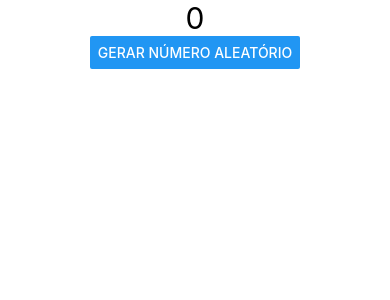
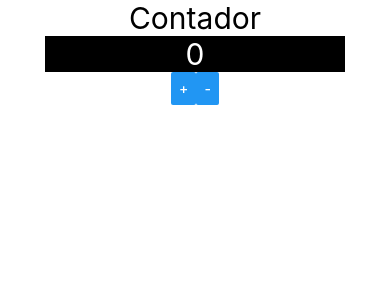
Before and after one commit to rafaelnmelo/reactNativeExercicios, a React Native app: screen / in a window 390 px wide. Shown: the top 300 px of the page. Built offline with nearby package versions, Linux system fonts and the light colour scheme.

Commit message:
Atualizando contador com comunicação direta e indireta

```diff
--- a/src/App.js
+++ b/src/App.js
@@ -8,12 +8,14 @@
 // import Botao from './components/Botao'
 // import Contador from './components/Contador'
 // import Pai from "./components/direta/Pai"
-import Pai from "./components/indireta/Pai"
+// import Pai from "./components/indireta/Pai"
+import ContadorV2 from "./components/contador/ContadorV2"
 
 export default () => (
     <SafeAreaView style={style.App}>
+        <ContadorV2 />
+        {/* <Botao />
         <Pai/>
-        {/* <Botao />
         <Pai />
         <Contador inicial={100} passo={7}/>
         <Contador />
--- /dev/null
+++ b/src/components/contador/ContadorBotoes.js
@@ -0,0 +1,17 @@
+import React from 'react'
+import { Button, SafeAreaView, StyleSheet } from 'react-native'
+
+export default props => {
+    return (
+        <SafeAreaView style={style.Botoes}>
+            <Button title='+' onPress={props.increment}/>
+            <Button title='-' onPress={props.decrement}/>
+        </SafeAreaView>
+    )
+}
+
+const style = StyleSheet.create({
+    Botoes: {
+        flexDirection: 'row',
+    }
+})
--- /dev/null
+++ b/src/components/contador/ContadorDisplay.js
@@ -0,0 +1,24 @@
+import React from 'react'
+import { SafeAreaView, StyleSheet, Text } from 'react-native'
+import Estilo from '../estilo'
+
+export default props => {
+    return (
+        <SafeAreaView style={style.Display} >
+            <Text style={[Estilo.fonteGrande, style.DisplayText]}>
+                {props.num}
+            </Text>
+        </SafeAreaView>
+    )
+}
+
+const style = StyleSheet.create({
+    Display: {
+        backgroundColor: '#000',
+        padding: 20,
+        width: 300
+    },
+    DisplayText: {
+        color: '#FFF'
+    }
+})
--- /dev/null
+++ b/src/components/contador/ContadorV2.js
@@ -0,0 +1,21 @@
+import React, { useState } from 'react'
+import { Text } from 'react-native'
+import Estilo from '../estilo'
+import ContadorDisplay from './ContadorDisplay'
+import ContadorBotoes from './ContadorBotoes'
+
+export default props => {
+    const [num, setNum] = useState(0)
+    const increment = () => setNum(num + 1)
+    const decrement = () => setNum(num - 1)
+
+    return (
+        <>
+            <Text style={Estilo.fonteGrande}>
+                Contador
+            </Text>
+            <ContadorDisplay num={num} />
+            <ContadorBotoes increment={increment} decrement={decrement}/>
+        </>
+    )
+}
```
